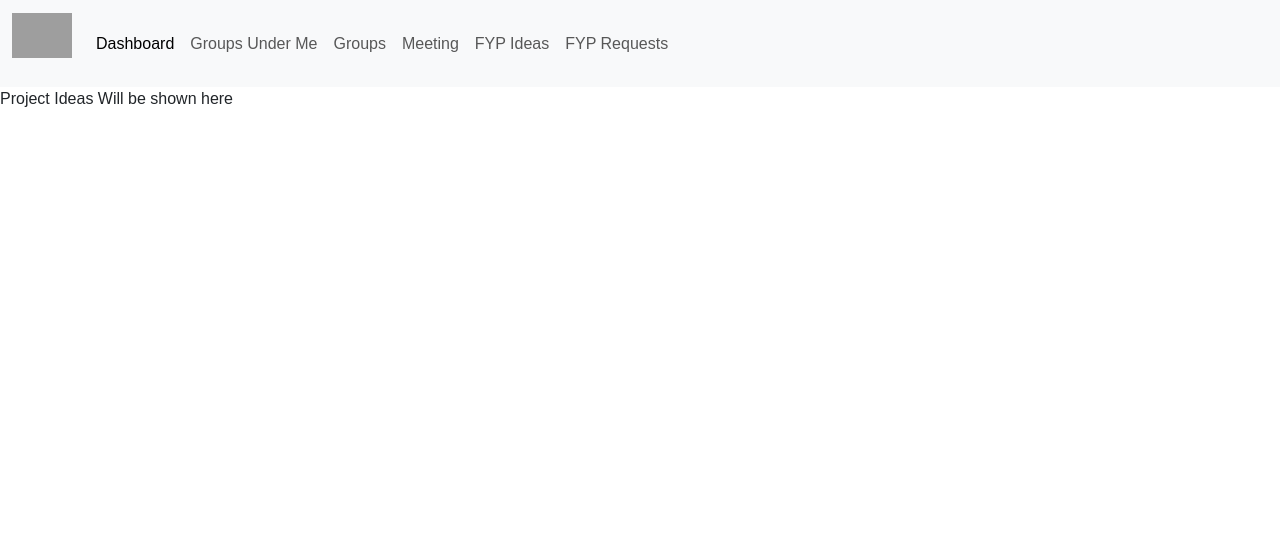
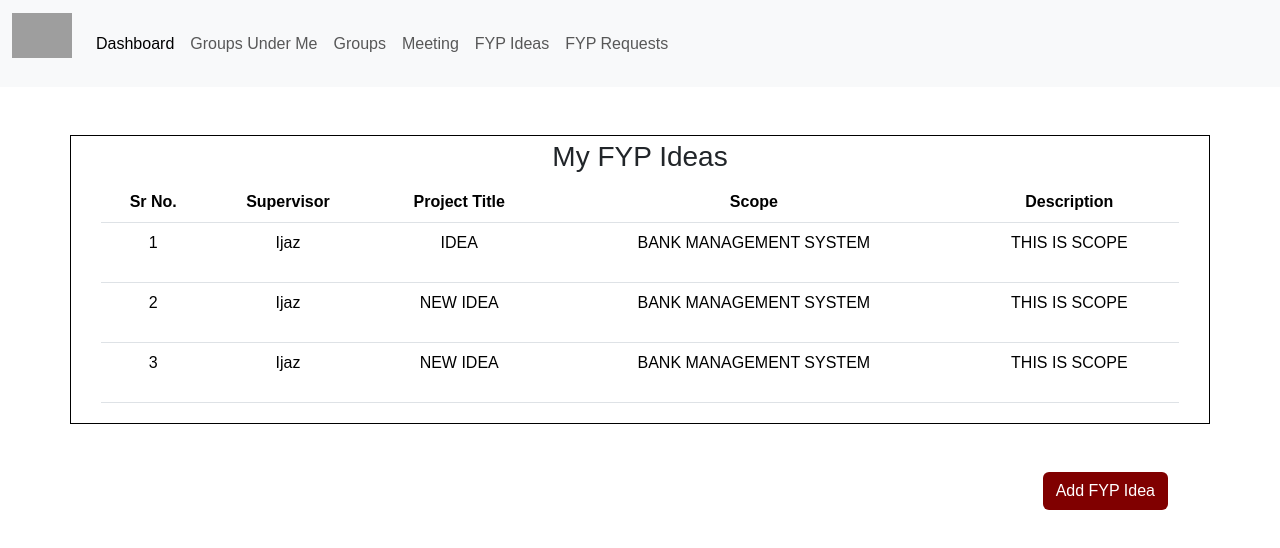
Before and after one commit to Hamza-73/FYP-LMS, a React (Create React App) app: page /ideas in a window 1280 px wide. Shown: the top 548 px of the page. Built offline with nearby package versions, Linux system fonts and the light colour scheme; grey boxes are pictures that could not be loaded.

Commit message:
project request frontend

```diff
--- a/src/components/SideBar.js
+++ b/src/components/SideBar.js
@@ -29,7 +29,7 @@ const SideBar = (props) => {
                         method: 'GET',
                         headers: {
                             'Content-Type': 'application/json',
-                            authorization: `${token}`,
+                            authorization: `Bearer ${token}`,
                         },
                     });
 
--- a/src/components/Supervisor/Groups.js
+++ b/src/components/Supervisor/Groups.js
@@ -19,10 +19,8 @@ const Groups = (props) => {
       console.log('json is ', json);
       setGroup(json);
 
-
     } catch (error) {
       console.log('error is ', error);
-      props.showAlert(`Error is ${error}`, 'danger')
     }
   }
 
@@ -94,16 +92,17 @@ const Groups = (props) => {
       __v: 1
     }
   ]
+
   return (
     <div>
-      <h3>Students Under Me</h3>
+      <h3 className='text-center my-4'>Students Under Me</h3>
 
       {/* Groups Table */}
-      <div div className='container'>
+      <div className='container' style={{width:"100%"}} >
 
-        {filteredData.length > 0 ? (
+        {group.groups.length > 0 ? (
           <div>
-            {filteredData.map((group, groupIndex) => (
+            {group.groups.map((group, groupIndex) => (
               <div key={groupIndex}>
 
                 <table className='table table-hover'>
--- a/src/components/Supervisor/ProjectIdeas.js
+++ b/src/components/Supervisor/ProjectIdeas.js
@@ -1,9 +1,122 @@
-import React from 'react'
+import React, { useState } from 'react'
 
 const ProjectIdeas = () => {
+
+  const [fypIdea, setFypIdea] = useState({
+    projectTitle: '', description: '', scope: ''
+  });
+
+  const ideas = [
+    {
+      _id: "64f24bbe692319b37513afbb",
+      students: [],
+      projectTitle: "IDEA",
+      description: "BANK MANAGEMENT SYSTEM",
+      scope: "THIS IS SCOPE",
+      status: false,
+      __v: 0
+    },
+    {
+      _id: "64f24c29639ed9120fd57794",
+      supervisor: "64f1c55f957a7cb325355dce",
+      students: [],
+      projectTitle: "NEW IDEA",
+      description: "BANK MANAGEMENT SYSTEM",
+      scope: "THIS IS SCOPE",
+      status: false,
+      __v: 0
+    },
+    {
+      _id: "64f24c29639ed9120fd57794",
+      supervisor: "64f1c55f957a7cb325355dce",
+      students: [],
+      projectTitle: "NEW IDEA",
+      description: "BANK MANAGEMENT SYSTEM",
+      scope: "THIS IS SCOPE",
+      status: false,
+      __v: 0
+    }
+  ]
+
+  const handleChange = (e)=>{
+    setFypIdea({...fypIdea,[e.target.name]: e.target.value})
+  }
+
   return (
     <div>
-      Project Ideas Will be shown here
+
+      <div className="fypIdea"  >
+        <div className="modal fade" id="exampleModal" tabIndex="-1" role="dialog" aria-labelledby="exampleModalLabel" aria-hidden="true">
+          <div className="modal-dialog" role="document">
+            <div className="modal-content">
+              <div className="modal-header">
+                <h5 className="modal-title" >Register</h5>
+              </div>
+              <div className="modal-body">
+                <form>
+                  <div className="mb-3">
+                    <label htmlFor="name" className="form-label">Project Title</label>
+                    <input type="text" className="form-control" id="projectTitle" name='projectTitle' value={fypIdea.projectTitle} onChange={handleChange} />
+                  </div>
+                  <div className="mb-3">
+                    <label htmlFor="exampleInputPassword1" className="form-label">Password</label>
+                    <input type="text" className="form-control" id="scope" name='scope' value={fypIdea.scope} onChange={handleChange} />
+                  </div>
+                  <div className="mb-3">
+                    <label htmlFor="exampleInputPassword1" className="form-label">Description</label>
+                    <textarea className="form-control" id="description" name='description' value={fypIdea.description} onChange={handleChange} />
+                  </div>
+                  <div className="modal-footer">
+                    <button type="button" className="btn btn-secondary" data-dismiss="modal">Close</button>
+                    <button type="submit" className="btn" style={{background:"maroon", color:"white"}} disabled={!fypIdea.projectTitle || !fypIdea.scope || !fypIdea.description}>
+                      Add Idea
+                    </button>
+                  </div>
+                </form>
+              </div>
+
+            </div>
+          </div>
+        </div>
+      </div>
+
+      <div div className='container my-5' style={{ width: "100%" }}>
+        <h3 className='text-center'>My FYP Ideas</h3>
+        {ideas.length > 0 ? (
+          <div>
+            <div>
+              <table className='table table-hover'>
+                <thead style={{ textAlign: "center" }}>
+                  <tr>
+                    <th scope="col">Sr No.</th>
+                    <th scope="col">Supervisor</th>
+                    <th scope="col">Project Title</th>
+                    <th scope="col">Scope</th>
+                    <th scope="col">Description</th>
+                  </tr>
+                </thead>
+                <tbody className='text-center'>
+                  {ideas.map((group, groupKey) => (
+                    <tr key={groupKey}>
+                      <td>{groupKey + 1}</td>
+                      <td>Ijaz</td>
+                      <td>{group.projectTitle}</td>
+                      <td>{group.description}</td>
+                      <td>{group.scope}</td>
+                    </tr>
+                  ))}
+                </tbody>
+              </table>
+            </div>
+          </div>
+        ) : (
+          <div>No matching members found.</div>
+        )}
+      </div>
+
+      <div class="d-grid gap-2 d-md-flex justify-content-md-end">
+        <button class="btn" data-toggle="modal" data-target="#exampleModal"style={{ background: "maroon", color: "white", position: "relative", right: "7rem" }} type="button">Add FYP Idea</button>
+      </div>
     </div>
   )
 }
--- a/src/components/Supervisor/ProjectRequests.js
+++ b/src/components/Supervisor/ProjectRequests.js
@@ -48,7 +48,7 @@ const ProjectRequests = () => {
   ]
   return (
     <div>
-      <div div className='container'>
+      <div div className='container' style={{ width: "100%" }}>
         <h3 className='text-center'>Requests</h3>
         {request.length > 0 ? (
           <div>
@@ -88,9 +88,9 @@ const ProjectRequests = () => {
                         <td>{group.scope}</td>
                         <td><div style={{ cursor: "pointer" }} data-toggle="modal" data-target="#exampleModal">
                           <div class="d-grid gap-2 d-md-flex justify-content-md-end">
-                            <button class="btn btn-success me-md-2" type="button">Accept</button>
-                            <button class="btn btn-warning" type="button">Reject</button>
-                            <button class="btn" style={{background:"maroon", color:"white"}} type="button">Imrpove</button>
+                            <button class="btn btn-success btn-sm me-md-2" type="button">Accept</button>
+                            <button class="btn btn-warning btn-sm" type="button">Reject</button>
+                            <button class="btn btn-sm" style={{ background: "maroon", color: "white" }} type="button">Imrpove</button>
                           </div>
                         </div>
                         </td>
```
Also changed, not shown: src/components/Committee/SupervisorList.js (+1 -15 lines), 1 other file (tests, documents, lock files or other folders).
